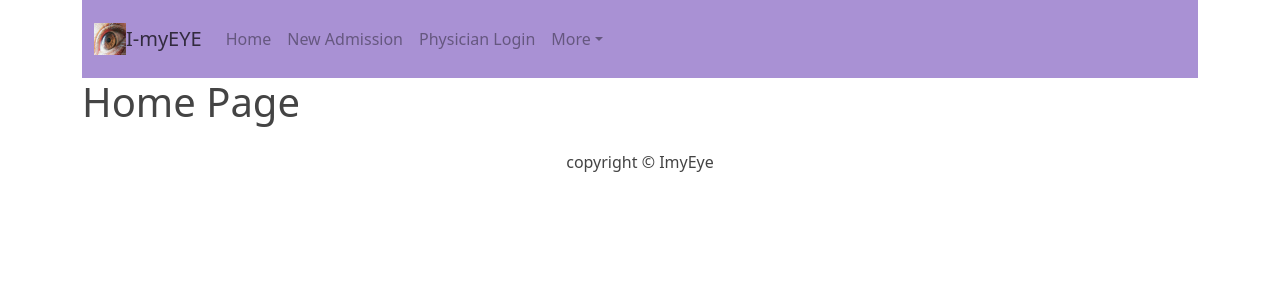
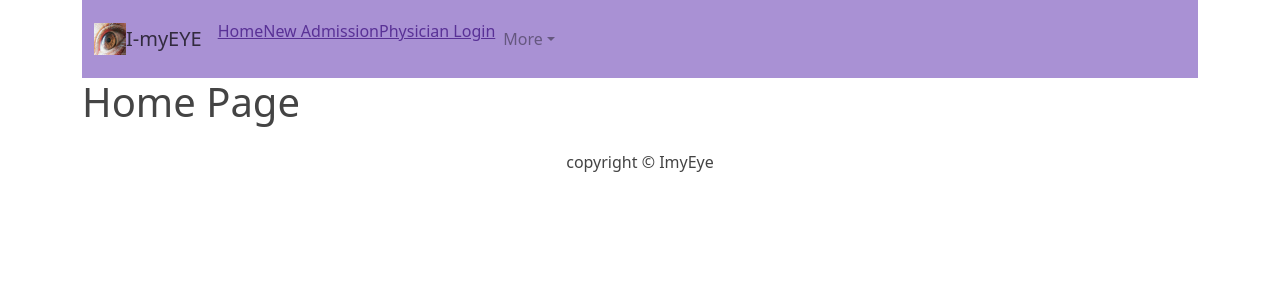
Before and after one commit to pilot-satyam/MedicalProject, a React (Create React App) app in the folder MedicalProjects/frontend/: page /home in a window 1280 px wide. Shown: the top 300 px of the page. Built offline with nearby package versions, Linux system fonts and the light colour scheme.

Commit message:
address and contact page added

```diff
--- a/MedicalProjects/frontend/src/App.js
+++ b/MedicalProjects/frontend/src/App.js
@@ -29,9 +29,11 @@ function App() {
     <Route exact path="/contactUs" element={<Contact />}/>
     <Route exact path="/address" element={<Address/>}/>
     <Route exact path= "*" element ={<ErrorPage />}></Route>
+
   </Routes>
+  <Footer />
   </BrowserRouter>
-  <Footer />
+
   </Container>
   );
 }
--- a/MedicalProjects/frontend/src/Components/CustomNavbar.jsx
+++ b/MedicalProjects/frontend/src/Components/CustomNavbar.jsx
@@ -2,6 +2,7 @@ import Container from 'react-bootstrap/Container';
 import Nav from 'react-bootstrap/Nav';
 import Navbar from 'react-bootstrap/Navbar';
 import NavDropdown from 'react-bootstrap/NavDropdown';
+import { NavLink } from 'react-router-dom';
 
 
 const CustomNavbar =()=> {
@@ -13,10 +14,10 @@ const CustomNavbar =()=> {
         <Navbar.Toggle aria-controls="basic-navbar-nav" />
         <Navbar.Collapse id="basic-navbar-nav">
           <Nav className="me-auto">
-            <Nav.Link href="#home"> Home</Nav.Link>
+            <NavLink to="#home"> Home</NavLink>
             {/* <Nav className='me-auto'> */}
-                <Nav.Link href="/login"> New Admission </Nav.Link>
-            <Nav.Link href='/physicianlogin'>Physician Login</Nav.Link>
+                <NavLink to="/login"> New Admission </NavLink>
+            <NavLink to='/physicianlogin'>Physician Login</NavLink>
             <NavDropdown title="More" id="basic-nav-dropdown">
               <NavDropdown.Item href="/services">Services</NavDropdown.Item>
               <NavDropdown.Item href='/contactUS'>
```
